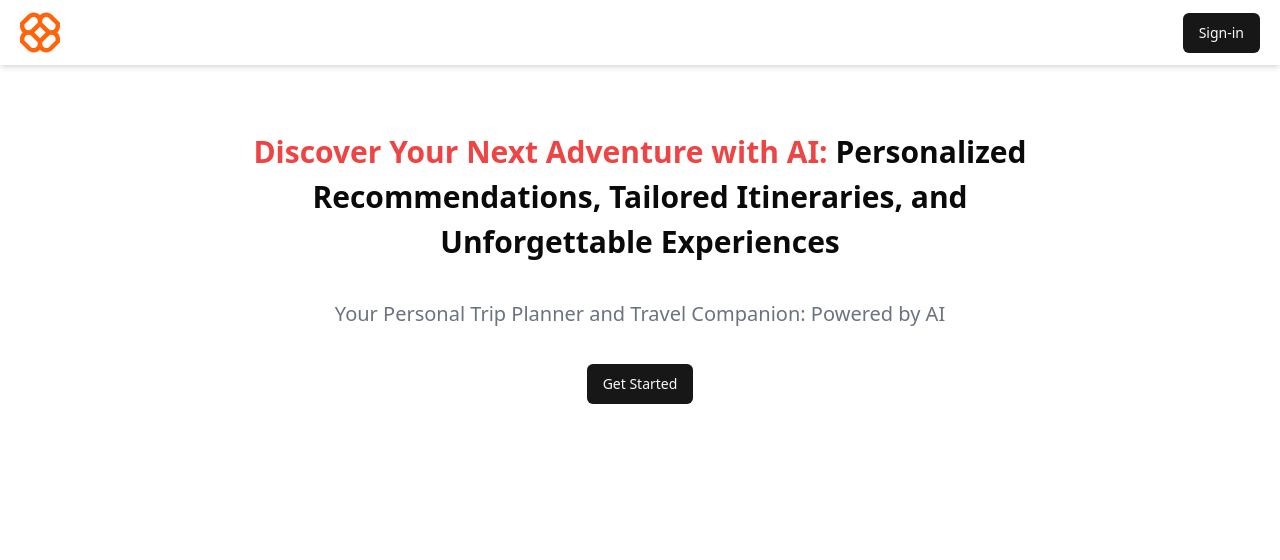
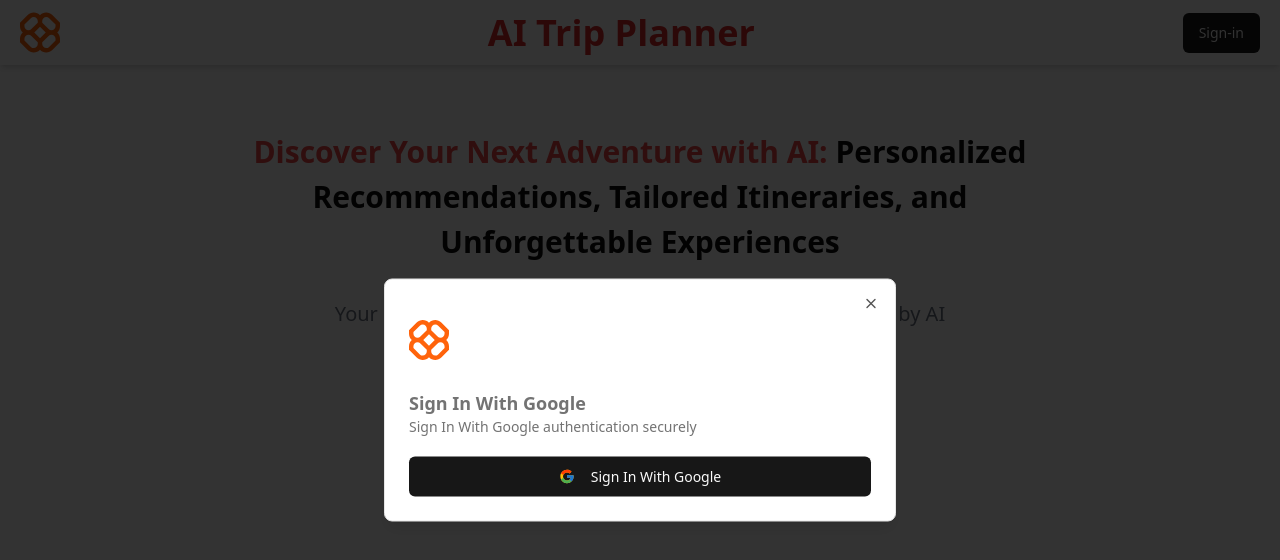
Before and after one commit to abhi-si/aiTripPlanner, a React (Vite) app: page / in a window 1280 px wide. Both pictures are taken after a click on the button "Sign-in". Shown: the top 560 px of the page. Built offline with nearby package versions, Linux system fonts and the light colour scheme; no server answers.

Commit message:
Header updated

```diff
--- a/package.json
+++ b/package.json
@@ -12,6 +12,7 @@
   "dependencies": {
     "@google/generative-ai": "^0.21.0",
     "@radix-ui/react-dialog": "^1.1.2",
+    "@radix-ui/react-popover": "^1.1.2",
     "@radix-ui/react-slot": "^1.1.0",
     "@react-oauth/google": "^0.12.1",
     "axios": "^1.7.7",
--- a/src/components/ui/custom/Header.jsx
+++ b/src/components/ui/custom/Header.jsx
@@ -1,16 +1,135 @@
-import { Button } from "../button"
+import { useEffect,useState } from "react";
+import { Button } from "../button";
+import {
+  Popover,
+  PopoverContent,
+  PopoverTrigger,
+} from "@/components/ui/popover";
+import { googleLogout } from "@react-oauth/google";
+import {
+  Dialog,
+  DialogContent,
+  DialogDescription,
+  DialogHeader,
+  DialogTitle,
+} from "@/components/ui/dialog";
+import { FcGoogle } from "react-icons/fc";
+import { useGoogleLogin } from "@react-oauth/google";
+import axios from "axios";
 
 function Header() {
+  const user = JSON.parse(localStorage.getItem('user'));
+  const [openDialog, setOpenDialog] = useState(false);
+
+  useEffect(() => {
+    if (user) {
+      console.log(user);
+      console.log(user.picture);
+    } else {
+      console.log("No user found in local storage.");
+    }
+  }, [user]);
+
+  const login = useGoogleLogin({
+    onSuccess: async (codeResponse) => {
+      console.log("Login successful:", codeResponse);
+
+      // Assuming codeResponse contains the access token
+      const { access_token } = codeResponse; // Extract the access token
+
+      // Call GetUser Profile with the access token
+      if (access_token) {
+        await GetUserProfile({ access_token });
+      } else {
+        console.error("No access token received.");
+      }
+    },
+    onError: (error) => {
+      console.error("Login error:", error);
+    },
+  });
+
+  const GetUserProfile = async (tokenInfo) => {
+    console.log("Fetching user profile with token:", tokenInfo?.access_token);
+
+    try {
+      const resp = await axios.get(
+        `https://www.googleapis.com/oauth2/v1/userinfo`,
+        {
+          headers: {
+            Authorization: `Bearer ${tokenInfo?.access_token}`,
+            Accept: "application/json",
+          },
+        }
+      );
+      console.log("Response received:", resp); // Log the full response object
+      console.log("User  Profile Data:", resp.data); // Log the data part of the response
+      localStorage.setItem("user", JSON.stringify(resp.data));
+      setOpenDialog(false);
+      window.location.reload()
+    } catch (error) {
+      console.error(
+        "Error fetching user profile:",
+        error.response ? error.response.data : error.message
+      );
+    }
+  };
+
   return (
-    <div className="p-3 shadow-md  flex justify-between items-center px-5">
-          <img src="/logo.svg" alt="logo" />
-          <div>
-              <Button>Sign-in</Button>
+    <div className="p-3 shadow-md flex justify-between items-center px-5">
+      <img src="/logo.svg" alt="logo" />
+      <div className="font-bold text-red-600 text-4xl">AI Trip Planner</div>
+      <div>
+        {user ? (
+          <div className="flex items-center gap-3">
+
+            <a href='/my-trips'>
+              <Button variant="outline" className="rounded-full">My Trips</Button>
+            </a>
+
+            <Popover>
+              <PopoverTrigger>
+                <img src={user.picture} alt="User  Profile" className="w-[35px] h-[35px] rounded-full" />
+              </PopoverTrigger>
+              <PopoverContent>
+                <h2 className="cursor-pointer" onClick={() => {
+                  googleLogout();
+                  localStorage.clear();
+                  window.location.reload();
+                }}>
+                  Sign out
+                </h2>
+              </PopoverContent>
+            </Popover>
           </div>
+        ) : (
+            <Button onClick={()=>setOpenDialog(true)}>Sign-in</Button>
+        )}
+      </div>
+      <Dialog open={openDialog}>
+        <DialogContent>
+          <DialogTitle></DialogTitle>
+          <DialogHeader>
+            <DialogDescription>
+              <img src="/logo.svg" />
+              <h2 className="font-bold text-lg mt-7">Sign In With Google</h2>
+              <div>Sign In With Google authentication securely</div>
+              <Button
+                onClick={login}
+                className="w-full mt-5 flex gap-4 items-center"
+              >
+                <FcGoogle className="h-7 w-7" />
+                Sign In With Google
+              </Button>
+            </DialogDescription>
+          </DialogHeader>
+        </DialogContent>
+      </Dialog>
+    </div>
+  );
+}
+
+export default Header;
 
 
-    </div>
-  )
-}
-
-export default Header
+//!since button is not inside routerprovider so we have to wrap ny trip button inside <a>tag
--- /dev/null
+++ b/src/components/ui/popover.jsx
@@ -0,0 +1,25 @@
+import * as React from "react"
+import * as PopoverPrimitive from "@radix-ui/react-popover"
+
+import { cn } from "@/lib/utils"
+
+const Popover = PopoverPrimitive.Root
+
+const PopoverTrigger = PopoverPrimitive.Trigger
+
+const PopoverContent = React.forwardRef(({ className, align = "center", sideOffset = 4, ...props }, ref) => (
+  <PopoverPrimitive.Portal>
+    <PopoverPrimitive.Content
+      ref={ref}
+      align={align}
+      sideOffset={sideOffset}
+      className={cn(
+        "z-50 w-72 rounded-md border bg-popover p-4 text-popover-foreground shadow-md outline-none data-[state=open]:animate-in data-[state=closed]:animate-out data-[state=closed]:fade-out-0 data-[state=open]:fade-in-0 data-[state=closed]:zoom-out-95 data-[state=open]:zoom-in-95 data-[side=bottom]:slide-in-from-top-2 data-[side=left]:slide-in-from-right-2 data-[side=right]:slide-in-from-left-2 data-[side=top]:slide-in-from-bottom-2",
+        className
+      )}
+      {...props} />
+  </PopoverPrimitive.Portal>
+))
+PopoverContent.displayName = PopoverPrimitive.Content.displayName
+
+export { Popover, PopoverTrigger, PopoverContent }
--- a/src/main.jsx
+++ b/src/main.jsx
@@ -5,6 +5,7 @@ import './index.css'
 import { createBrowserRouter, RouterProvider } from 'react-router-dom'
 import CreateTrip from './create-trip/CreateTrip.jsx'
 import Header from './components/ui/custom/Header.jsx'
+import MyTrips from './my-trips/MyTrips.jsx'
 import { Toaster } from './components/ui/sonner.jsx'
 import { GoogleOAuthProvider } from '@react-oauth/google'
 import ViewTrip from './view-trip/[tripId]/ViewTrip.jsx'
@@ -22,6 +23,10 @@ const router = createBrowserRouter([
   {
     path: '/view-trip/:tripId',//!dynamic route
     element: <ViewTrip />
+  },
+  {
+    path: '/my-trip',
+    element: <MyTrips />
   }
 ])
 
--- /dev/null
+++ b/src/my-trips/MyTrips.jsx
@@ -0,0 +1,11 @@
+
+
+function MyTrips() {
+  return (
+    <div>
+
+    </div>
+  )
+}
+
+export default MyTrips
```
Also changed, not shown: 1 other file (tests, documents, lock files or other folders).
